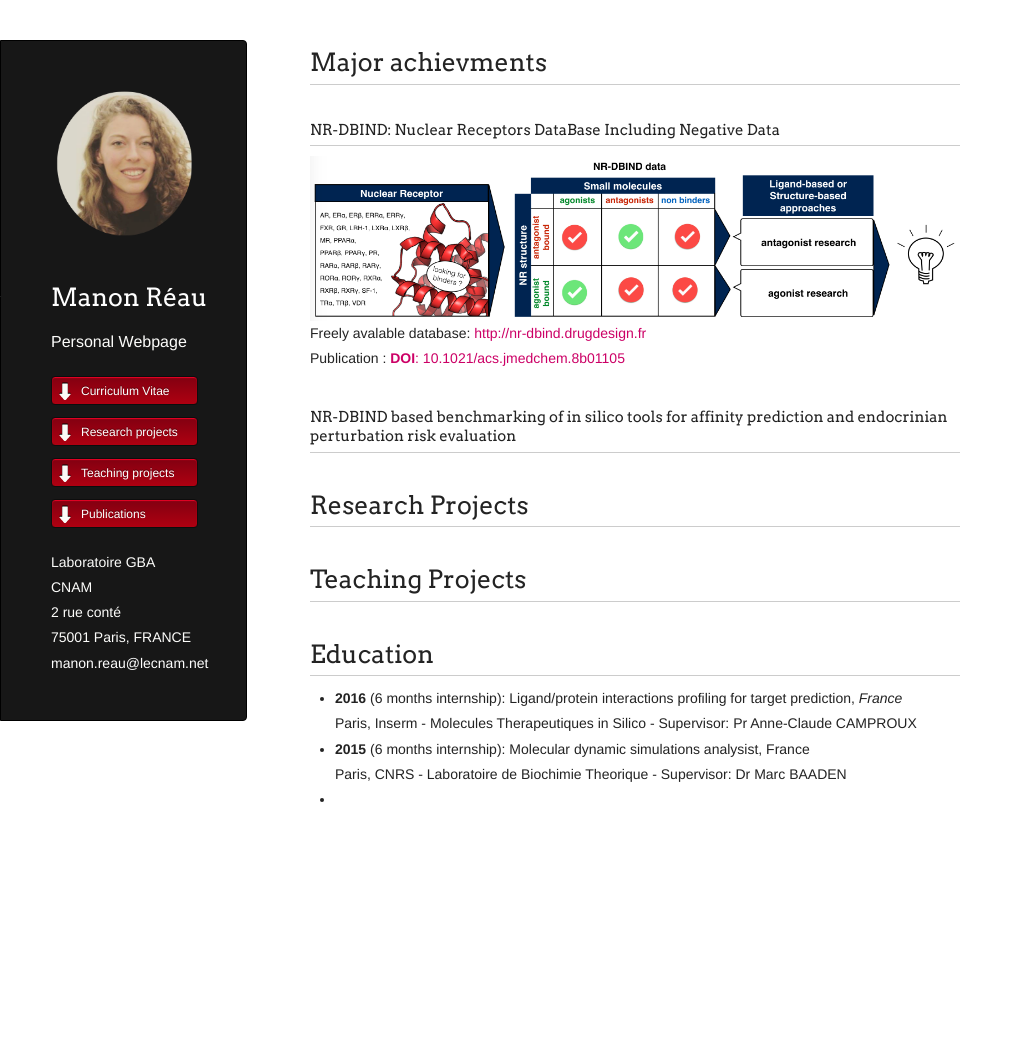
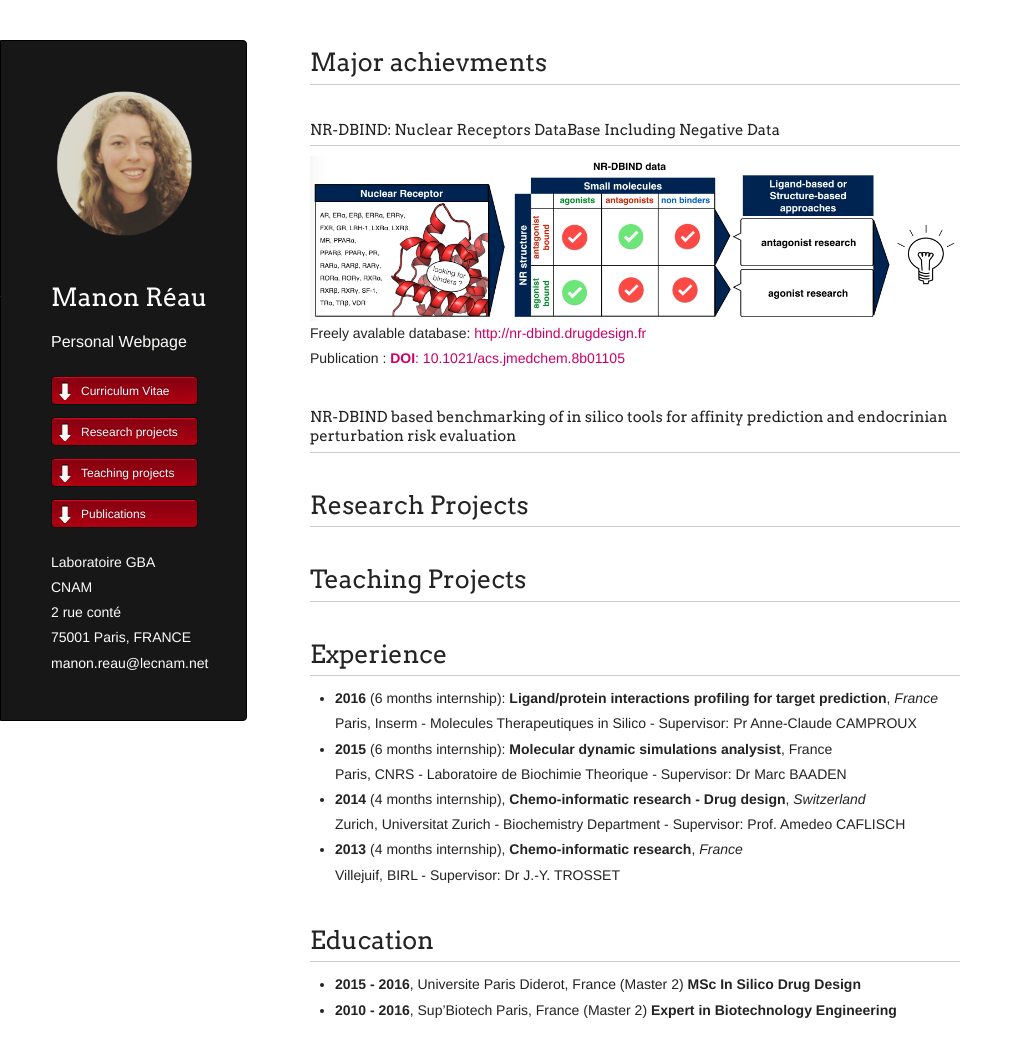
Before and after one commit to ManonR11/manonreau.github.io, a Jekyll site: the page built from index.md, in a window 1280 px wide and 1095 px high. Shown: the top 1057 px of the window, without its empty margins (0-1023 px from the left). Built offline with Jekyll 4.4.1, drawn with Linux system fonts in a browser that asks for light colours; our own code applies the rules of GitHub Pages for plain Markdown files.

Commit message:
Update index.md

```diff
--- a/index.md
+++ b/index.md
@@ -9,7 +9,12 @@ Publication : <a href="https://pubs.acs.org/doi/10.1021/acs.jmedchem.8b01105">**
 
 # Teaching Projects
 
+# Experience
+ * **2016** (6 months internship): **Ligand/protein interactions profiling for target prediction**, *France* <br>Paris, Inserm - Molecules Therapeutiques in Silico - Supervisor: Pr Anne-Claude CAMPROUX
+ * **2015** (6 months internship): **Molecular dynamic simulations analysist**, France <br>Paris, CNRS - Laboratoire de Biochimie Theorique - Supervisor: Dr Marc BAADEN
+ * **2014** (4 months internship), **Chemo-informatic research - Drug design**, *Switzerland* <br>Zurich, Universitat Zurich - Biochemistry Department - Supervisor: Prof. Amedeo CAFLISCH
+* **2013** (4 months internship), **Chemo-informatic research**, *France* <br>Villejuif, BIRL - Supervisor: Dr J.-Y. TROSSET
+
 # Education
- * **2016** (6 months internship): Ligand/protein interactions profiling for target prediction, *France* <br>Paris, Inserm - Molecules Therapeutiques in Silico - Supervisor: Pr Anne-Claude CAMPROUX
- * **2015** (6 months internship): Molecular dynamic simulations analysist, France <br>Paris, CNRS - Laboratoire de Biochimie Theorique - Supervisor: Dr Marc BAADEN
- *
+* **2015 - 2016**, Universite Paris Diderot, France (Master 2) **MSc In Silico Drug Design**
+* **2010 - 2016**, Sup’Biotech Paris, France (Master 2) **Expert in Biotechnology Engineering**
```
